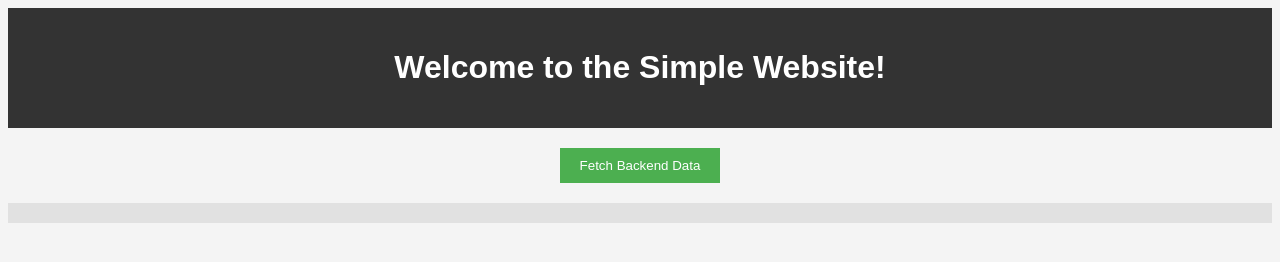
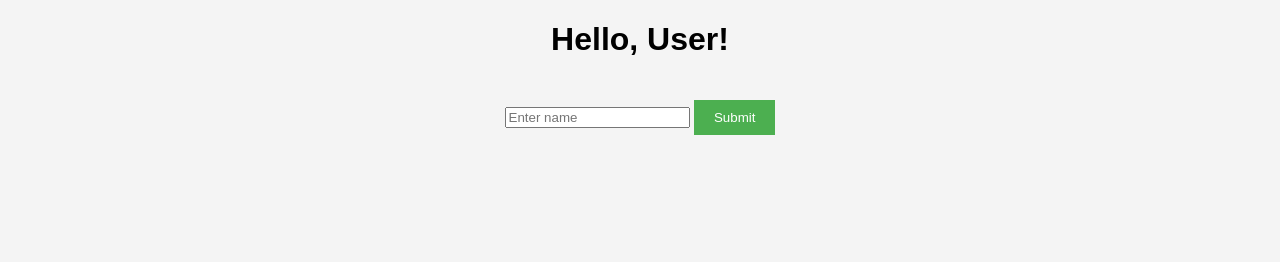
Before and after one commit to Anityasundar/Docker_E_Website, a plain HTML site: page frontend/index.html in a window 1280 px wide. Drawn offline with Linux system fonts and the light colour scheme.

Commit message:
Update index.html

```diff
--- a/frontend/index.html
+++ b/frontend/index.html
@@ -1,19 +1,14 @@
 <!DOCTYPE html>
-<html lang="en">
+<html>
 <head>
-    <meta charset="UTF-8">
-    <meta name="viewport" content="width=device-width, initial-scale=1.0">
-    <title>Simple Website</title>
-    <link rel="stylesheet" href="style.css">
+  <title>Simple Website</title>
+  <link rel="stylesheet" href="style.css" />
 </head>
 <body>
-    <header>
-        <h1>Welcome to the Simple Website!</h1>
-    </header>
-    <main>
-        <button id="fetchDataBtn">Fetch Backend Data</button>
-        <div id="backendData"></div>
-    </main>
-    <script src="script.js"></script>
+  <h1>Hello, User!</h1>
+  <input type="text" id="nameInput" placeholder="Enter name" />
+  <button onclick="sendData()">Submit</button>
+  <div id="response"></div>
+  <script src="script.js"></script>
 </body>
 </html>
```
